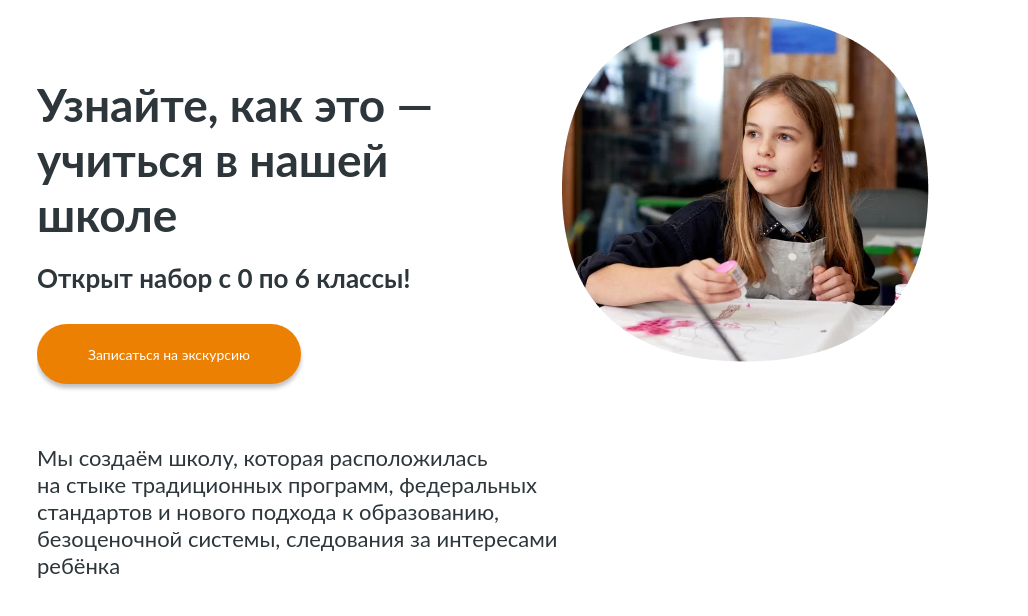
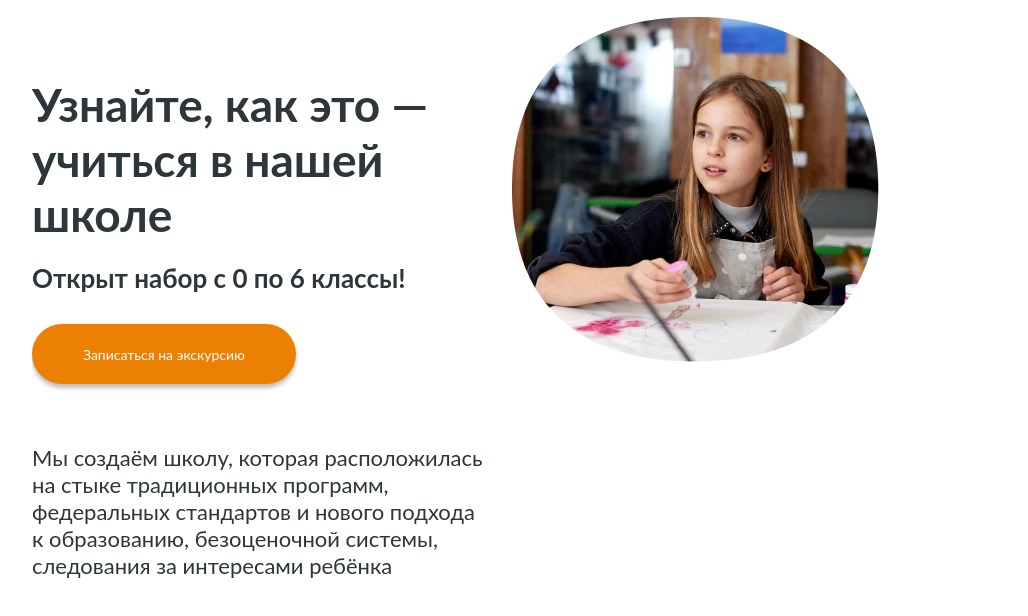
Before and after one commit to iklove2/inpaint, a plain HTML site: page index.html in a window 1280 px wide. Shown: the part 122-738 px from the top of the page, without its empty margins (123-1151 px from the left). Drawn offline with Linux system fonts and the light colour scheme.

Commit message:
sattaday commit

```diff
--- a/css/style.css
+++ b/css/style.css
@@ -40,6 +40,8 @@ li {
     margin-left: auto;
     margin-right: auto;
     color: #2D363A;
+    z-index: 0;
+    position: relative;
 }
 
 .top>header {
@@ -140,42 +142,38 @@ li {
 
 .top_content {
     max-width: 960px;
-    margin-left: auto;
-    margin-right: auto;
+    padding-left: calc((100% - 1000px) / 2 + 15px);
     display: flex;
     flex-wrap: wrap;
+    z-index: 1;
 }
 
-.top_content_text>h2 {
+.top_content_left {
+    max-width: 480px;
+    position: relative;
+    flex-shrink: 0;
+    z-index: 2;
+}
+
+.top_content_left>h2 {
     margin-top: 60px;
-    max-width: 480px;
+
     font-size: 46px;
 }
 
-.top_content_text>h3 {
+.top_content_left>h3 {
     margin-top: 20px;
-    max-width: 480px;
     font-size: 26px;
 }
 
-.top_content_text>p {
+.top_content_left>p {
     margin-top: 60px;
     max-width: 525px;
     font-size: 22px;
+    position: relative;
 }
 
-.top_content_text>p::before {
-    /* display: block;
-    content: "";
-    /* position: absolute; */
-    /* width: 12px;
-    height: 92px;
-    top: 0;
-    left: 4px;
-    background: #F16D7F; */
-  }
-
-.top_content_text>button {
+.top_content_left>button {
     margin-top: 30px;
     color: white;
     font-size: 14px;
@@ -189,17 +187,6 @@ li {
 
 .top_content>img {
     max-height: 345px;
-}
-
-.top_content>img::before {
-    position: absolute;
-    content: "";
-    background-image: url("../pic/topbird.svg");
-    background-repeat: no-repeat;
-    width: 3240px;
-    height: 240px;
-    top:0px;
-    left: 0px;
 }
 
 
@@ -244,21 +231,21 @@ li {
 
     }
 
-    .top_content_text {
+    .top_content_left {
         margin-left: auto;
         margin-right: auto;
         max-width: 345px;
     }
 
-    .top_content_text>h2 {
+    .top_content_left>h2 {
         font-size: 33px;
     }
 
-    .top_content_text>h3 {
+    .top_content_left>h3 {
         font-size: 14px;
     }
 
-    .top_content_text>button {
+    .top_content_left>button {
         width: 100%;
     }
 
--- a/index.html
+++ b/index.html
@@ -9,7 +9,7 @@
 </head>
 
 <body>
-    <div class="top">
+    <section class="top">
         <header>
             <div class="top_left_burger"></div>
             <nav class="top_nav_left">
@@ -37,7 +37,7 @@
             </div>
         </header>
         <div class="top_content">
-            <div class="top_content_text">
+            <div class="top_content_left">
                 <h2>Узнайте, как это —учиться в нашей школе</h2>
                 <h3>Открыт набор с 0 по 6 классы!</h3>
                 <button>Записаться на экскурсию</button>
@@ -47,9 +47,9 @@
                     следования за интересами ребёнка
                 </p>
             </div>
-            <img src="pic/topphoto.webp" alt="photo girl with paint">
+            <img src="pic/topphoto.webp" alt="girl photo top">
         </div>
-    </div>
+    </section>
 </body>
 
 </html>
```
